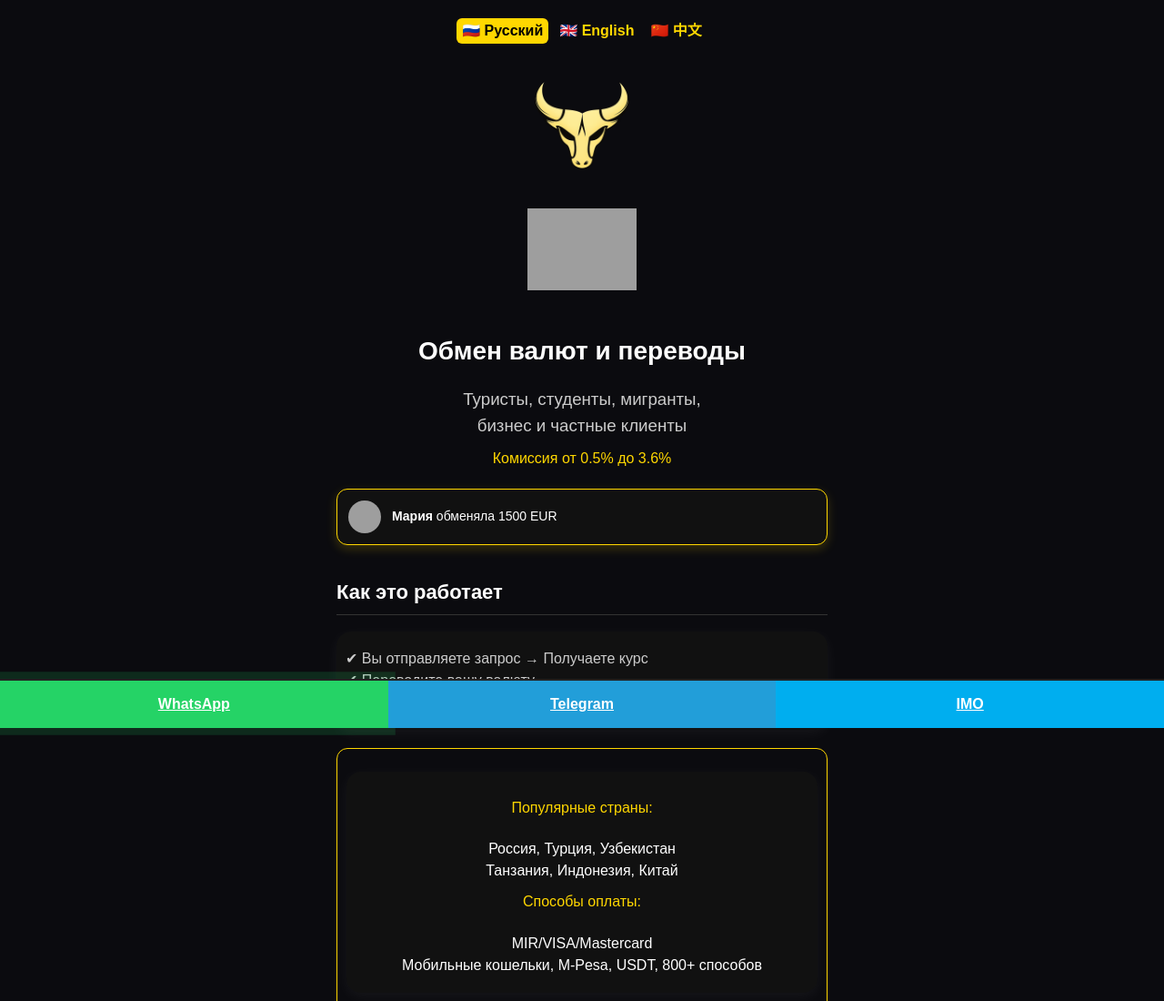
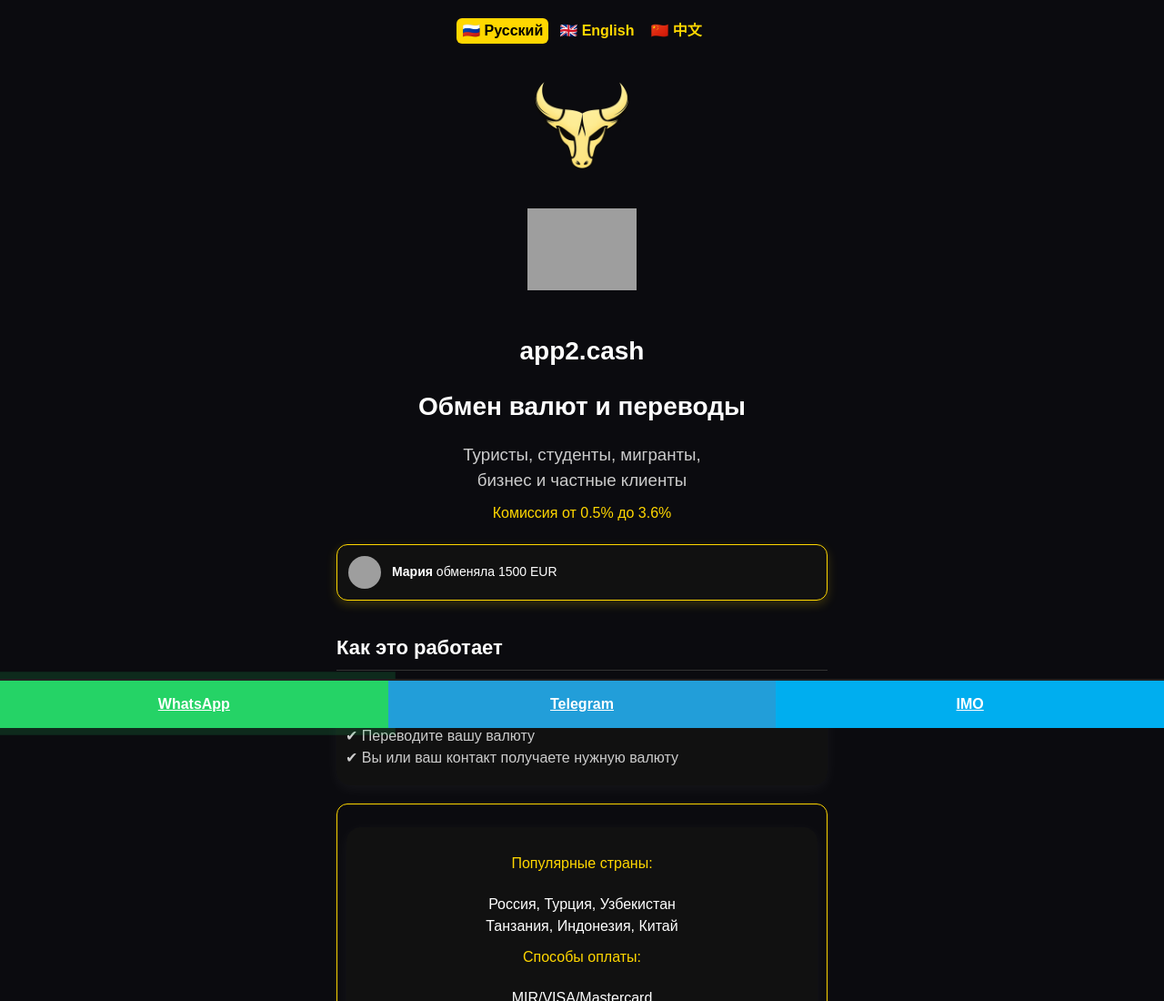
Before and after one commit to app2cash/html, a plain HTML site: page index.html in a window 1280 px wide. Shown: the top 1100 px of the page at 91% size. Drawn offline with Linux system fonts and the light colour scheme; grey boxes are pictures that could not be loaded.

Commit message:
Update index.html

```diff
--- a/index.html
+++ b/index.html
@@ -225,6 +225,7 @@
   <img src="https://i.ibb.co/LDc0JwxD/B080-D83-E-0-B53-490-F-B897-3-B1-C5219-C42-C.png" alt="Stamp" style="width:120px;margin-top:12px;">
 </section>
 
+<h1>app2.cash</h1>
 <h1>Обмен валют и переводы</h1>
 <h3>Туристы, студенты, мигранты,<br>бизнес и частные клиенты</h3>
 <h4 style="text-align:center;">Комиссия от 0.5% до 3.6%</h4>
```
